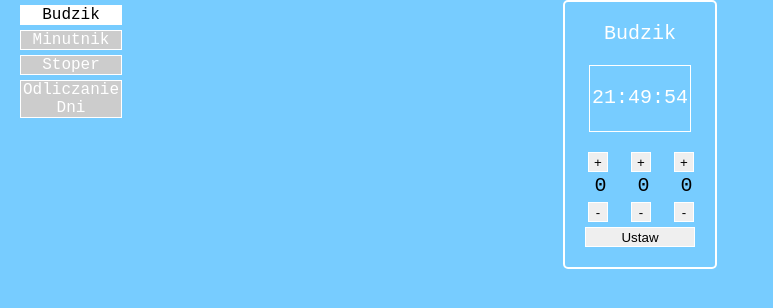
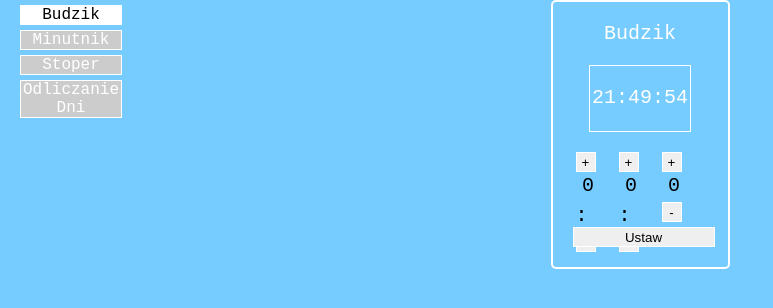
Before and after one commit to SerafinPL/react-budzik, a React (Create React App) app: page /countoutdays#/alarmclock in a window 1280 px wide. Shown: the top 308 px of the page, without its empty margins (0-773 px from the left). Built offline with nearby package versions, Linux system fonts and the light colour scheme.

Commit message:
changes to display ':' between digits

```diff
--- a/src/AlarmClock/AlarmClock.js
+++ b/src/AlarmClock/AlarmClock.js
@@ -45,7 +45,7 @@ const AlarmClock = (props) => {
 			<Clock/>
 			<Display gardener="23" identy="hour"/>
 			<Display gardener="59" identy="min"/>
-			<Display gardener="59" identy="sec"/>
+			<Display gardener="59" identy="sec" end/>
 			<Button children="Ustaw" classe="buttSet" func={setter}/>
 		</div>
 		<Times elements={context.alarms} deleting={deleting}/>
--- a/src/AlarmClock/AlarmClock.module.css
+++ b/src/AlarmClock/AlarmClock.module.css
@@ -1,6 +1,6 @@
 .main {
 
-	width: 150px;
+	width: 175px;
 	height: 265px;
 	margin: 0 auto;
 	border: 2px solid #fff;
--- a/src/Button/Button.css
+++ b/src/Button/Button.css
@@ -14,7 +14,7 @@
 .buttSet {
 	float: left;
 	/*clear: both;*/
-	width: 110px;
+	width: 142px;
 	height: 20px;
 	border: 1px solid #fff;
 	text-align: center;
--- a/src/Clock/Clock.js
+++ b/src/Clock/Clock.js
@@ -6,7 +6,7 @@ import FullContext from '../context/context';
 const Clock = (props) => {
 
   const context = useContext(FullContext);
-  console.log(context.time);
+
   return(
       <div className="clock">
         <p id="clock">{context.time}</p>
--- a/src/CountdownTimer/CountdownTimer.module.css
+++ b/src/CountdownTimer/CountdownTimer.module.css
@@ -1,6 +1,6 @@
 .main {
 
-	width: 150px;
+	width: 175px;
 	height: 200px;
 	margin: 0 auto;
 	border: 2px solid #fff;
--- a/src/CountdownTimer/CountdownTimerFunc.js
+++ b/src/CountdownTimer/CountdownTimerFunc.js
@@ -54,7 +54,7 @@ const CountdownTimer = (props) => {
 				<p>Minutnik</p>
 				<Display gardener="23" identy="hour"/>
 				<Display gardener="59" identy="min"/>
-				<Display gardener="59" identy="sec"/>
+				<Display gardener="59" identy="sec" end/>
 				<Button children="Ustaw" classe="buttSet" func={setter}/>
 			</div>
 			<Times elements={context.countdowns} deleting={deleting}/>
--- a/src/Display/Display.js
+++ b/src/Display/Display.js
@@ -60,7 +60,7 @@ const Display = (props) => {
 						onMDown={() => setPressedUp(true)}
 						onMUp={() => setPressedUp(false)}
 				/>
-				<Window ident={props.identy} content={value} />
+				<Window ident={props.identy} content={value} end={props.end}/>
 				<Button children="-"
 						classe="buttMini"
 						func={downgrade}
--- a/src/Stopwatch/Stopwatch.module.css
+++ b/src/Stopwatch/Stopwatch.module.css
@@ -1,6 +1,6 @@
 .main {
 
-	width: 150px;
+	width: 175px;
 	height: 200px;
 	margin: 0 auto;
 	border: 2px solid #fff;
--- a/src/Window/Window.js
+++ b/src/Window/Window.js
@@ -4,6 +4,7 @@ const Window = (props) => {
 	return(
           <React.Fragment>
             <span id={props.ident}>{props.content}</span>
+            {props.end ? null : <span style={{width: '5px'}}>:</span>}
           </React.Fragment>
         );
 };
```
Also changed, not shown: 1 other file (tests, documents, lock files or other folders).
